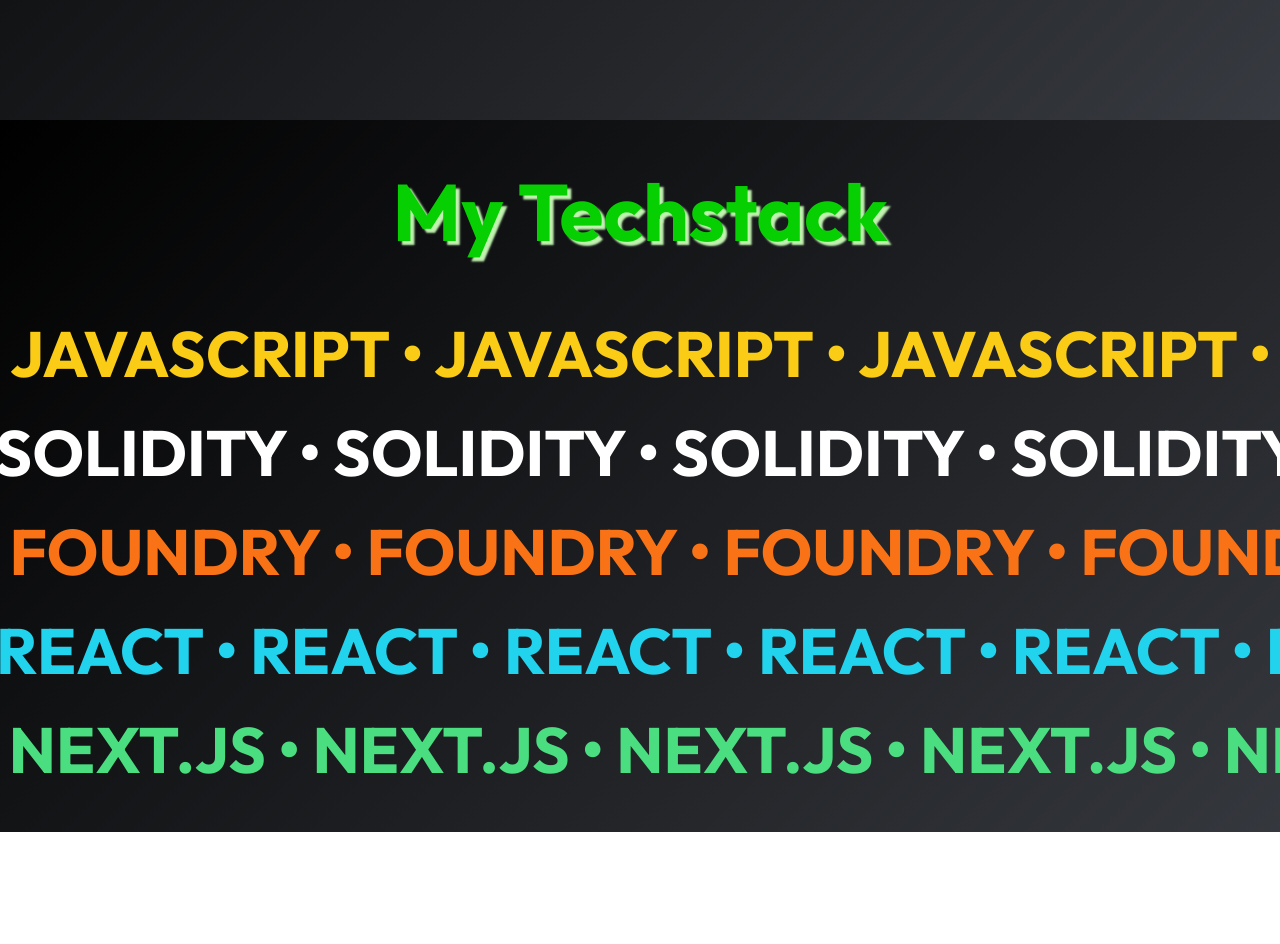
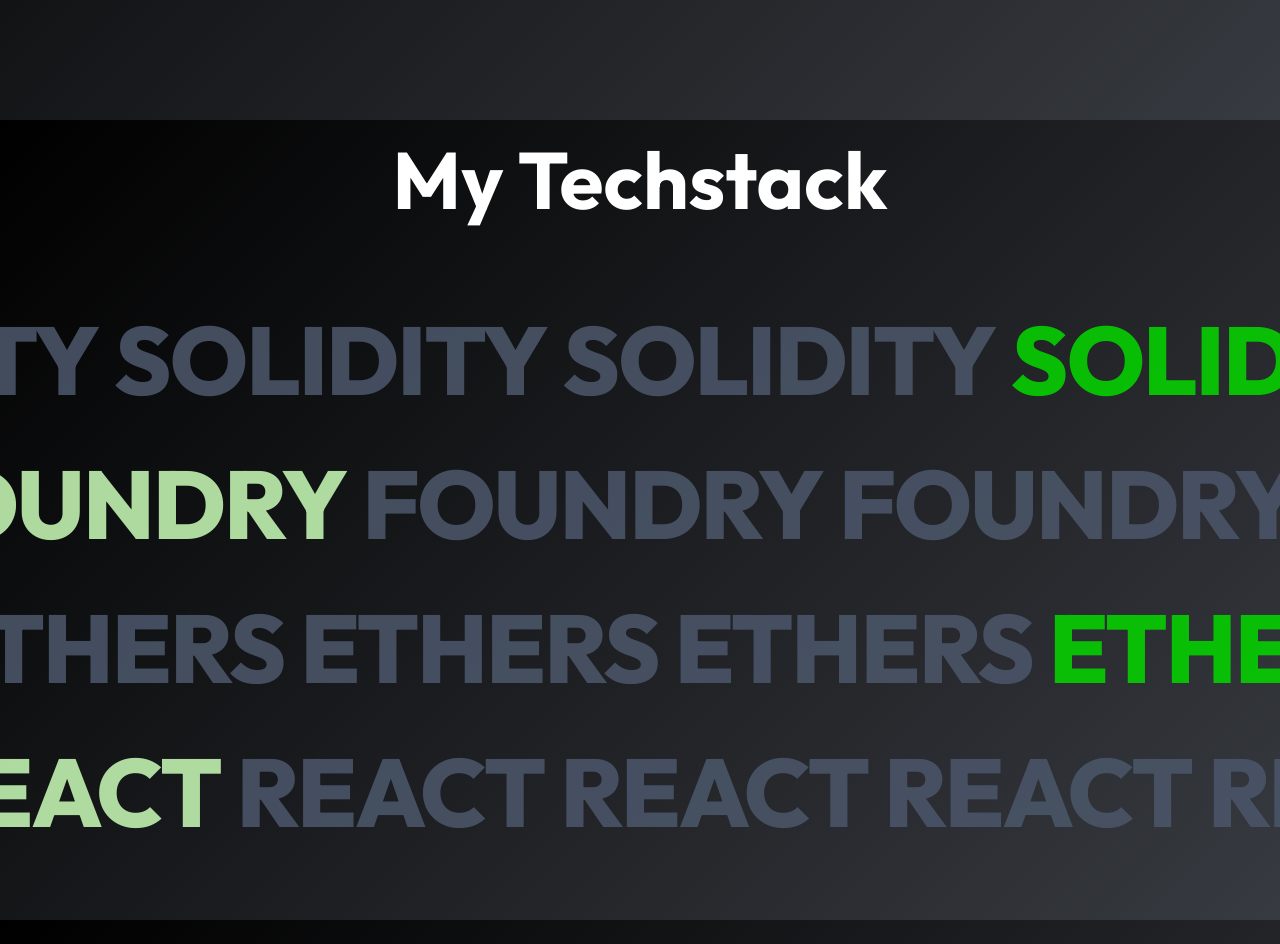
Before and after one commit to eik-1/Portfolio, a React (Vite) app: page / in a window 1280 px wide. Shown: the part 680-1624 px from the top of the page. Before the commit the page ends 1512 px from the top, so only its background shows below. Built offline with nearby package versions, Linux system fonts and the light colour scheme.

Commit message:
Updated the skills UI

```diff
--- a/package.json
+++ b/package.json
@@ -15,6 +15,7 @@
     "class-variance-authority": "^0.7.0",
     "clsx": "^2.1.1",
     "framer-motion": "^11.2.11",
+    "gsap": "^3.12.5",
     "lucide-react": "^0.396.0",
     "postcss": "^8.4.38",
     "prettier": "^3.3.2",
--- a/src/components/Skills.jsx
+++ b/src/components/Skills.jsx
@@ -1,28 +1,17 @@
-import React from "react"
-import { VelocityScroll } from "./magicui/VelocityScroll"
-import styles from "./Skills.module.css"
+import SkillsList from "./SkillsList"
 
-const Skills = () => {
-    const skills = [
-        { name: "JAVASCRIPT", color: "text-yellow-400", velocity: 5 },
-        { name: "SOLIDITY", color: "text-white", velocity: -5 },
-        { name: "FOUNDRY", color: "text-orange-500", velocity: 5 },
-        { name: "REACT", color: "text-cyan-400", velocity: -5 },
-        { name: "NEXT.JS", color: "text-green-400", velocity: 5 },
+function Skills() {
+    const mySkills = [
+        { name: "Solidity", color: "#06D001" },
+        { name: "Foundry", color: "#C1F2B0" },
+        { name: "Ethers", color: "#06D001" },
+        { name: "React", color: "#C1F2B0" },
     ]
 
     return (
-        <section className={styles.skillsSection}>
-            <h2 className={styles.title}>My Techstack</h2>
-            {skills.map((skill) => (
-                <VelocityScroll
-                    key={skill.name}
-                    text={`${skill.name} • `.repeat(10)}
-                    baseVelocity={skill.velocity}
-                    className={`${styles.marquee} ${skill.color}`}
-                />
-            ))}
-        </section>
+        <div className="App">
+            <SkillsList skills={mySkills} />
+        </div>
     )
 }
 
--- a/src/components/Skills.module.css
+++ /dev/null
@@ -1,20 +0,0 @@
-.skillsSection {
-  padding: 2rem 0;
-  overflow: hidden;
-}
-
-.title {
-  text-align: center;
-  font-size: 5rem;
-  font-weight: bold;
-  margin-bottom: 2rem;
-  color: #06D001;
-  text-shadow: 4px 4px 2px #C1F2B0;
-}
-
-.marquee {
-  font-size: 4rem;
-  font-weight: bold;
-  padding: 0.1rem 0;
-  text-transform: uppercase;
-}
--- /dev/null
+++ b/src/components/SkillsList.jsx
@@ -0,0 +1,75 @@
+import React, { useEffect, useRef } from "react"
+import { gsap } from "gsap"
+import { ScrollTrigger } from "gsap/ScrollTrigger"
+import { Circle } from "lucide-react"
+import styles from "./SkillsList.module.css"
+
+gsap.registerPlugin(ScrollTrigger)
+
+const SkillsList = ({ skills }) => {
+    const componentRef = useRef(null)
+
+    useEffect(() => {
+        const ctx = gsap.context(() => {
+            const tl = gsap.timeline({
+                scrollTrigger: {
+                    trigger: componentRef.current,
+                    start: "top bottom",
+                    end: "bottom top",
+                    scrub: 4,
+                },
+            })
+
+            tl.fromTo(
+                `.${styles.skillRow}`,
+                {
+                    x: (index) =>
+                        index % 2 === 0
+                            ? gsap.utils.random(600, 400)
+                            : gsap.utils.random(-600, -400),
+                },
+                {
+                    x: (index) =>
+                        index % 2 === 0
+                            ? gsap.utils.random(-600, -400)
+                            : gsap.utils.random(600, 400),
+                    ease: "power1.inOut",
+                },
+            )
+        }, componentRef)
+
+        return () => ctx.revert()
+    }, [])
+
+    return (
+        <section ref={componentRef} className={styles.section}>
+            <div className={styles.container}>
+                <h2 className={styles.heading}>My Techstack</h2>
+                {skills.map((skill, index) => (
+                    <div
+                        key={index}
+                        className={styles.skillRow}
+                        aria-label={skill.name}
+                    >
+                        {Array.from({ length: 15 }, (_, i) => (
+                            <React.Fragment key={i}>
+                                <span
+                                    className={styles.skillName}
+                                    style={{
+                                        color:
+                                            i === 7 ? skill.color : "inherit",
+                                    }}
+                                >
+                                    {skill.name}
+                                </span>
+                                <Circle className={styles.circleIcon} />
+                            </React.Fragment>
+                        ))}
+                    </div>
+                ))}
+            </div>
+        </section>
+    )
+}
+
+export default SkillsList
--- /dev/null
+++ b/src/components/SkillsList.module.css
@@ -0,0 +1,58 @@
+.section {
+    overflow: hidden;
+    padding-top: 0rem;
+    padding-bottom: 5rem;
+}
+
+.container {
+    max-width: 1200px;
+    margin-left: auto;
+    margin-right: auto;
+    padding-left: 1rem;
+    padding-right: 1rem;
+}
+
+.heading {
+    font-size: 5rem;
+    font-weight: bold;
+    margin-bottom: 3rem;
+    text-align: center;
+    color: white;
+}
+
+.skillRow {
+    margin-bottom: 0;
+    display: flex;
+    align-items: center;
+    justify-content: center;
+    gap: 0.5rem;
+    color: #4a5568;
+    position: relative;
+    opacity: 0.9;
+}
+
+.skillName {
+    font-size: 4rem;
+    font-weight: 800;
+    text-transform: uppercase;
+    letter-spacing: -0.02em;
+    transition: color 0.3s;
+}
+
+@media (min-width: 768px) {
+    .skillName {
+        font-size: 4rem;
+    }
+}
+
+@media (min-width: 1024px) {
+    .skillName {
+        font-size: 6rem;
+    }
+}
+
+.circleIcon {
+    width: 1.5rem;
+    height: 1.5rem;
+    color: #cbd5e0;
+}
--- a/src/components/magicui/VelocityScroll.tsx
+++ /dev/null
@@ -1,106 +0,0 @@
-import { cn } from "../../lib/utils";
-import { wrap } from "@motionone/utils";
-import {
-  motion,
-  useAnimationFrame,
-  useMotionValue,
-  useScroll,
-  useSpring,
-  useTransform,
-  useVelocity,
-} from "framer-motion";
-import React, { useEffect, useRef, useState } from "react";
-
-interface VelocityScrollProps {
-  text: string;
-  baseVelocity?: number;
-  className?: string;
-  coloredClass?: string;
-  children?: React.ReactNode;
-}
-
-function ParallaxText({
-  children,
-  baseVelocity = 100,
-  className,
-  coloredClass,
-}: VelocityScrollProps) {
-  const baseX = useMotionValue(0);
-  const { scrollY } = useScroll();
-  const scrollVelocity = useVelocity(scrollY);
-  const smoothVelocity = useSpring(scrollVelocity, {
-    damping: 50,
-    stiffness: 400,
-  });
-
-  const velocityFactor = useTransform(smoothVelocity, [0, 1000], [0, 5], {
-    clamp: false,
-  });
-
-  const [repetitions, setRepetitions] = useState(1);
-  const containerRef = useRef<HTMLDivElement>(null);
-  const textRef = useRef<HTMLSpanElement>(null);
-
-  useEffect(() => {
-    const calculateRepetitions = () => {
-      if (containerRef.current && textRef.current) {
-        const containerWidth = containerRef.current.offsetWidth;
-        const textWidth = textRef.current.offsetWidth;
-        const newRepetitions = Math.ceil(containerWidth / textWidth) + 2;
-        setRepetitions(newRepetitions);
-      }
-    };
-
-    calculateRepetitions();
-
-    window.addEventListener("resize", calculateRepetitions);
-    return () => window.removeEventListener("resize", calculateRepetitions);
-  }, [children]);
-
-  const x = useTransform(baseX, (v) => `${wrap(-100 / repetitions, 0, v)}%`);
-
-  const directionFactor = React.useRef<number>(1);
-  useAnimationFrame((t, delta) => {
-    let moveBy = directionFactor.current * baseVelocity * (delta / 20000);
-
-    if (velocityFactor.get() < 0) {
-      directionFactor.current = -1;
-    } else if (velocityFactor.get() > 0) {
-      directionFactor.current = 1;
-    }
-
-    moveBy += directionFactor.current * moveBy * velocityFactor.get();
-
-    baseX.set(baseX.get() + moveBy);
-  });
-
-  return (
-    <div
-      className="w-full overflow-hidden whitespace-nowrap"
-      ref={containerRef}
-    >
-      <motion.div className={cn("inline-block", className)} style={{ x }}>
-        {Array.from({ length: repetitions }).map((_, i) => (
-          <span key={i} ref={i === 0 ? textRef : null}>
-            <span className={i === 0 ? coloredClass : ''}>{children}</span>{" "}
-          </span>
-        ))}
-      </motion.div>
-    </div>
-  );
-}
-
-export function VelocityScroll({
-  text,
-  baseVelocity = 5,
-  className,
-  coloredClass,
-}: VelocityScrollProps) {
-  return (
-    <section className="relative w-full">
-      <ParallaxText text={text} baseVelocity={baseVelocity} className={className} coloredClass={coloredClass}>
-        {text}
-      </ParallaxText>
-    </section>
-  );
-}
```
Also changed, not shown: 1 other file (tests, documents, lock files or other folders).
